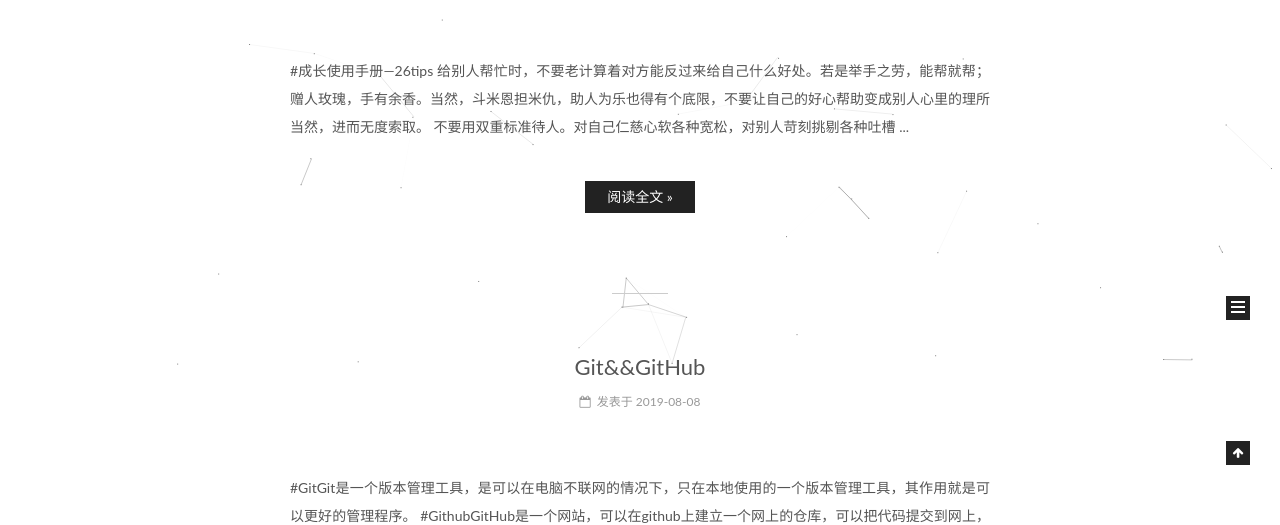
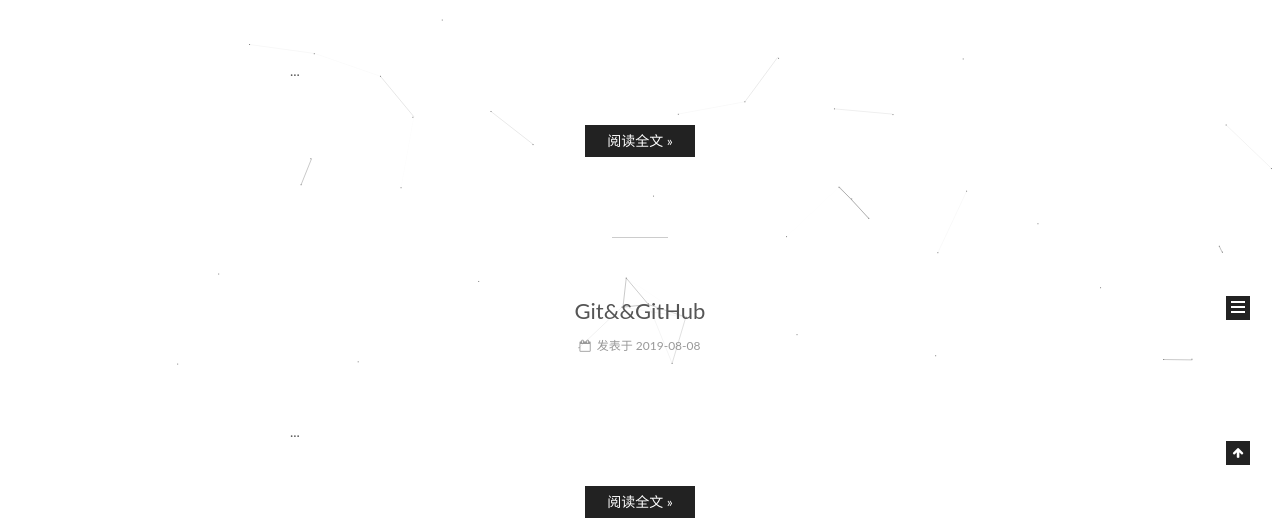
Before and after one commit to chenia/chenia.github.io, a plain HTML site: page index.html in a window 1280 px wide. Shown: the part 435-960 px from the top of the page. Drawn offline with Linux system fonts and the light colour scheme.

Commit message:
Site updated: 2019-08-09 11:19:28

```diff
--- a/index.html
+++ b/index.html
@@ -300,11 +300,7 @@
 
 
 
-          #成长使用手册—26tips
 
-给别人帮忙时，不要老计算着对方能反过来给自己什么好处。若是举手之劳，能帮就帮；赠人玫瑰，手有余香。当然，斗米恩担米仇，助人为乐也得有个底限，不要让自己的好心帮助变成别人心里的理所当然，进而无度索取。
-
-不要用双重标准待人。对自己仁慈心软各种宽松，对别人苛刻挑剔各种吐槽
           ...
           <!--noindex-->
           <div class="post-button text-center">
@@ -430,8 +426,7 @@
 
 
 
-          #GitGit是一个版本管理工具，是可以在电脑不联网的情况下，只在本地使用的一个版本管理工具，其作用就是可以更好的管理程序。
-#GithubGitHub是一个网站，可以在github上建立一个网上的仓库，可以把代码提交到网上，这样别人可以看到你的代码，同时别人也可以帮你修改你的代码，这种开源的方式非
+
           ...
           <!--noindex-->
           <div class="post-button text-center">
```
